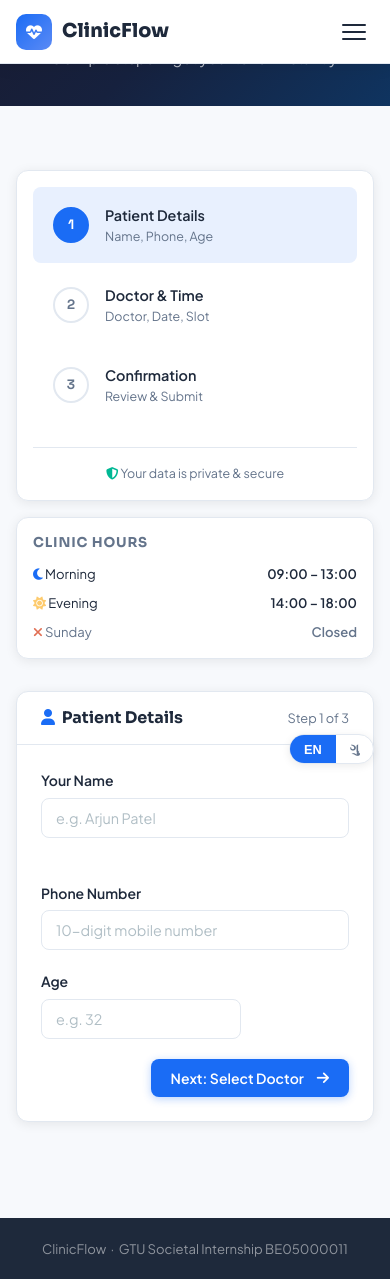
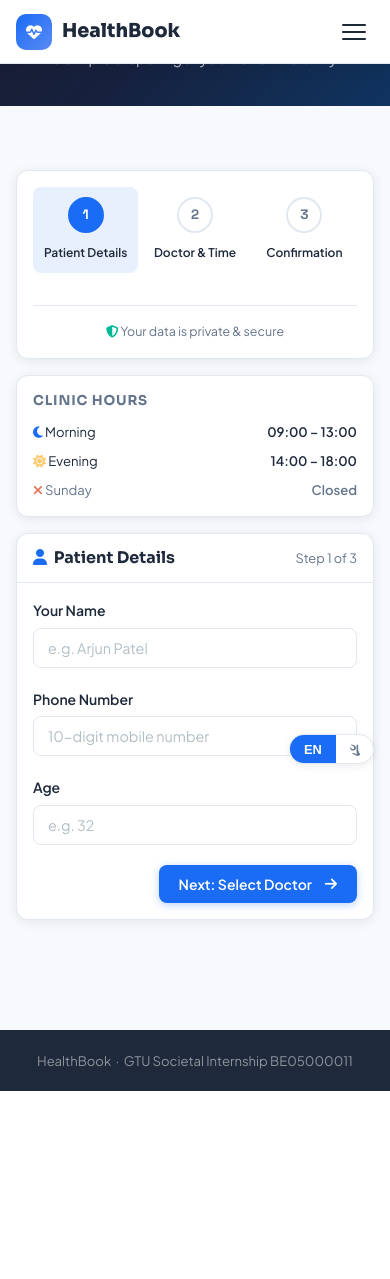
Before and after one commit to DeepPasnani/Societal-Internship-Project, a Flask app: page /booking in a window 390 px wide. After the commit the page ends 1091 px from the top, so only its background shows below. Run offline with Flask 3, Linux system fonts and the light colour scheme; data comes from the database, SQL or seed files in the repository.

Commit message:
Modified to rectify the errors

```diff
--- a/static/css/style.css
+++ b/static/css/style.css
@@ -1198,3 +1198,139 @@
   .kpi-row { grid-template-columns: 1fr; }
   .hero-cta { flex-direction: column; align-items: center; }
 }
+
+/* ============================================================
+   BOOKING FORM — MOBILE FIX (patch added for production)
+   Fixes overlapping fields and layout issues on small screens
+   ============================================================ */
+
+/* Ensure form controls never overflow */
+.form-control {
+  box-sizing: border-box;
+  max-width: 100%;
+}
+
+/* Stack grid-2 on all mobile */
+@media (max-width: 640px) {
+  .booking-layout {
+    grid-template-columns: 1fr;
+    gap: 16px;
+  }
+
+  /* Hide step sidebar on very small screens, show compact header instead */
+  .step-sidebar {
+    position: static;
+  }
+
+  .step-list {
+    display: flex;
+    flex-direction: row;
+    gap: 4px;
+    overflow-x: auto;
+    padding-bottom: 4px;
+  }
+
+  .step-item {
+    flex: 1;
+    flex-direction: column;
+    align-items: center;
+    text-align: center;
+    padding: 10px 8px;
+    gap: 6px;
+    min-width: 80px;
+  }
+
+  .step-info small { display: none; }
+  .step-info span  { font-size: 0.75rem; }
+
+  /* Step 1: name + phone stack vertically, never side-by-side */
+  .grid-2 {
+    grid-template-columns: 1fr !important;
+    gap: 0 !important;
+  }
+
+  /* Age field full-width on mobile too */
+  .form-group[style*="max-width:200px"],
+  .form-group[style*="max-width: 200px"] {
+    max-width: 100% !important;
+  }
+
+  /* Doctor cards single column */
+  .doctor-grid {
+    grid-template-columns: 1fr !important;
+    gap: 10px;
+  }
+
+  .doctor-card {
+    display: flex;
+    flex-direction: row;
+    align-items: center;
+    gap: 12px;
+    padding: 12px;
+  }
+
+  .doc-avatar {
+    width: 44px !important;
+    height: 44px !important;
+    min-width: 44px;
+    border-radius: 10px !important;
+    font-size: 1.2rem !important;
+  }
+
+  /* Slot grid wraps nicely */
+  .slot-grid {
+    grid-template-columns: repeat(3, 1fr) !important;
+    gap: 8px !important;
+  }
+
+  .time-slot {
+    padding: 8px 4px !important;
+    font-size: 0.78rem !important;
+  }
+
+  /* Confirm card rows stack label + value */
+  .confirm-row {
+    flex-direction: column;
+    align-items: flex-start;
+    gap: 2px;
+    padding: 10px 0;
+  }
+
+  .confirm-label { font-size: 0.75rem; }
+  .confirm-value { font-size: 0.9rem; word-break: break-word; }
+
+  /* Card body padding tighter on mobile */
+  .card-body { padding: 16px !important; }
+  .card-header { padding: 14px 16px !important; }
+
+  /* Button rows stack on very small */
+  .card-body > div[style*="justify-content:space-between"],
+  .card-body > div[style*="justify-content: space-between"] {
+    flex-direction: column;
+    gap: 10px;
+  }
+  .card-body > div[style*="justify-content:space-between"] > button,
+  .card-body > div[style*="justify-content: space-between"] > button {
+    width: 100%;
+    justify-content: center;
+  }
+
+  /* Success screen grid */
+  #success-screen .card-body > div[style*="grid-template-columns:1fr 1fr"] {
+    grid-template-columns: 1fr !important;
+  }
+}
+
+@media (max-width: 400px) {
+  .slot-grid {
+    grid-template-columns: repeat(2, 1fr) !important;
+  }
+
+  .step-item { min-width: 68px; }
+}
+
+/* Age field — constrained on desktop, full-width on mobile */
+.age-field { max-width: 200px; }
+@media (max-width: 640px) {
+  .age-field { max-width: 100%; }
+}
--- a/static/js/dashboard.js
+++ b/static/js/dashboard.js
@@ -22,9 +22,11 @@
     document.getElementById('navLinks').classList.toggle('open');
   });
 
-  // Default date = today
+  // Default date = today; disallow past dates
   const dateInput = document.getElementById('schedule-date');
-  dateInput.value = new Date().toISOString().split('T')[0];
+  const todayStr = new Date().toISOString().split('T')[0];
+  dateInput.min   = todayStr;
+  dateInput.value = todayStr;
   dateInput.addEventListener('change', loadSchedule);
 
   loadDoctors();
--- a/templates/analytics.html
+++ b/templates/analytics.html
@@ -3,7 +3,7 @@
 <head>
   <meta charset="UTF-8" />
   <meta name="viewport" content="width=device-width, initial-scale=1.0" />
-  <title>Analytics Dashboard — ClinicFlow</title>
+  <title>Analytics Dashboard — HealthBook</title>
   <meta name="description" content="Clinic analytics dashboard with appointment trends, wait time analysis, doctor load comparison, and ML model accuracy charts." />
   <link rel="stylesheet" href="/static/css/style.css" />
   <link rel="stylesheet" href="https://cdnjs.cloudflare.com/ajax/libs/font-awesome/6.5.0/css/all.min.css" />
@@ -16,7 +16,7 @@
   <div class="container">
     <a href="/" class="nav-logo">
       <div class="logo-icon"><i class="fa-solid fa-heart-pulse"></i></div>
-      ClinicFlow
+      HealthBook
     </a>
     <button class="hamburger" id="hamburger" aria-label="Menu">
       <span></span><span></span><span></span>
@@ -179,7 +179,7 @@
 
 <!-- FOOTER -->
 <footer class="site-footer">
-  ClinicFlow Analytics &nbsp;·&nbsp; GTU Societal Internship BE05000011 &nbsp;·&nbsp;
+  HealthBook Analytics &nbsp;·&nbsp; GTU Societal Internship BE05000011 &nbsp;·&nbsp;
   Charts powered by <span>Chart.js</span>
 </footer>
 
--- a/templates/booking.html
+++ b/templates/booking.html
@@ -3,7 +3,7 @@
 <head>
   <meta charset="UTF-8" />
   <meta name="viewport" content="width=device-width, initial-scale=1.0" />
-  <title>Book Appointment — ClinicFlow</title>
+  <title>Book Appointment — HealthBook</title>
   <meta name="description" content="Book a healthcare appointment in 3 easy steps. Get a live token and AI-predicted wait time." />
   <link rel="stylesheet" href="/static/css/style.css" />
   <link rel="stylesheet" href="https://cdnjs.cloudflare.com/ajax/libs/font-awesome/6.5.0/css/all.min.css" />
@@ -15,7 +15,7 @@
   <div class="container">
     <a href="/" class="nav-logo">
       <div class="logo-icon"><i class="fa-solid fa-heart-pulse"></i></div>
-      ClinicFlow
+      HealthBook
     </a>
     <button class="hamburger" id="hamburger" aria-label="Menu">
       <span></span><span></span><span></span>
@@ -143,7 +143,7 @@
                   <input type="tel" id="inp-phone" class="form-control" placeholder="10-digit mobile number" maxlength="10" required autocomplete="tel" />
                 </div>
               </div>
-              <div class="form-group" style="max-width:200px;">
+              <div class="form-group age-field">
                 <label class="form-label" for="inp-age">Age</label>
                 <input type="number" id="inp-age" class="form-control" placeholder="e.g. 32" min="0" max="120" />
               </div>
@@ -301,7 +301,7 @@
 
 <!-- FOOTER -->
 <footer class="site-footer">
-  ClinicFlow &nbsp;·&nbsp; GTU Societal Internship BE05000011
+  HealthBook &nbsp;·&nbsp; GTU Societal Internship BE05000011
 </footer>
 
 <div id="toast-container"></div>
--- a/templates/doctor.html
+++ b/templates/doctor.html
@@ -3,7 +3,7 @@
 <head>
   <meta charset="UTF-8" />
   <meta name="viewport" content="width=device-width, initial-scale=1.0" />
-  <title>Doctor Dashboard — ClinicFlow</title>
+  <title>Doctor Dashboard — HealthBook</title>
   <meta name="description" content="Doctor schedule management dashboard with appointment status updates and weekly calendar view." />
   <link rel="stylesheet" href="/static/css/style.css" />
   <link rel="stylesheet" href="https://cdnjs.cloudflare.com/ajax/libs/font-awesome/6.5.0/css/all.min.css" />
@@ -15,7 +15,7 @@
   <div class="container">
     <a href="/" class="nav-logo">
       <div class="logo-icon"><i class="fa-solid fa-heart-pulse"></i></div>
-      ClinicFlow
+      HealthBook
     </a>
     <button class="hamburger" id="hamburger" aria-label="Menu">
       <span></span><span></span><span></span>
@@ -119,7 +119,7 @@
 </div>
 
 <footer class="site-footer">
-  ClinicFlow &nbsp;·&nbsp; Doctor Dashboard &nbsp;·&nbsp; GTU Internship BE05000011
+  HealthBook &nbsp;·&nbsp; Doctor Dashboard &nbsp;·&nbsp; GTU Internship BE05000011
 </footer>
 
 <div id="toast-container"></div>
--- a/templates/login.html
+++ b/templates/login.html
@@ -3,7 +3,7 @@
 <head>
   <meta charset="UTF-8" />
   <meta name="viewport" content="width=device-width, initial-scale=1.0" />
-  <title>Sign In — ClinicFlow</title>
+  <title>Sign In — HealthBook</title>
   <link rel="stylesheet" href="/static/css/style.css" />
   <link rel="stylesheet" href="https://cdnjs.cloudflare.com/ajax/libs/font-awesome/6.5.0/css/all.min.css" />
   <style>
@@ -119,7 +119,7 @@
   <div class="container">
     <a href="/" class="nav-logo">
       <div class="logo-icon"><i class="fa-solid fa-heart-pulse"></i></div>
-      ClinicFlow
+      HealthBook
     </a>
   </div>
 </nav>
@@ -128,7 +128,7 @@
   <div class="auth-card">
     <div class="auth-logo">
       <div class="logo-icon"><i class="fa-solid fa-heart-pulse"></i></div>
-      ClinicFlow
+      HealthBook
     </div>
     <p class="auth-subtitle">Sign in to book appointments &amp; manage your queue</p>
 
--- a/templates/token.html
+++ b/templates/token.html
@@ -3,7 +3,7 @@
 <head>
   <meta charset="UTF-8" />
   <meta name="viewport" content="width=device-width, initial-scale=1.0" />
-  <title>Live Token Queue — ClinicFlow</title>
+  <title>Live Token Queue — HealthBook</title>
   <meta name="description" content="Live token queue display for clinic waiting rooms. Real-time updates every 8 seconds." />
   <link rel="stylesheet" href="/static/css/style.css" />
   <link rel="stylesheet" href="https://cdnjs.cloudflare.com/ajax/libs/font-awesome/6.5.0/css/all.min.css" />
@@ -15,7 +15,7 @@
   <div class="container">
     <a href="/" class="nav-logo">
       <div class="logo-icon"><i class="fa-solid fa-heart-pulse"></i></div>
-      ClinicFlow
+      HealthBook
     </a>
     <button class="hamburger" id="hamburger" aria-label="Menu">
       <span></span><span></span><span></span>
```
Also changed, not shown: templates/index.html (+9 -29 lines).
